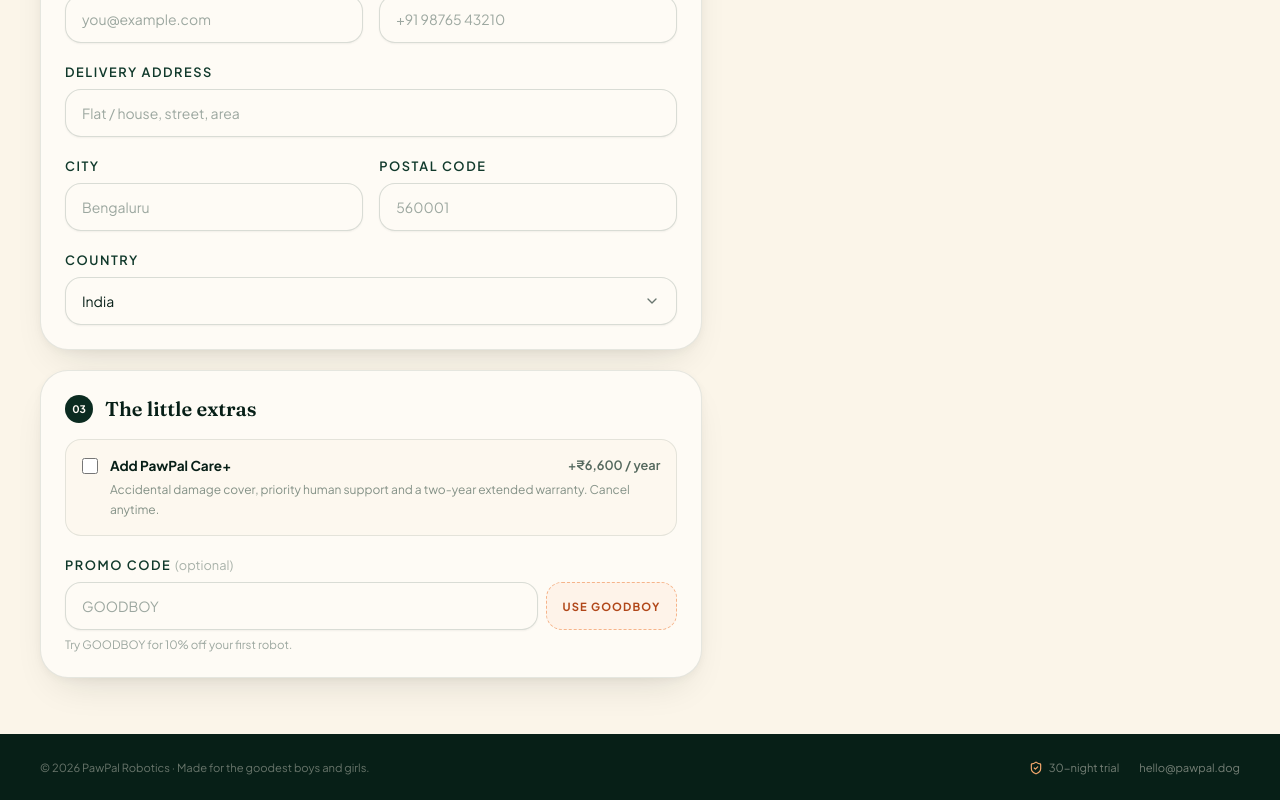
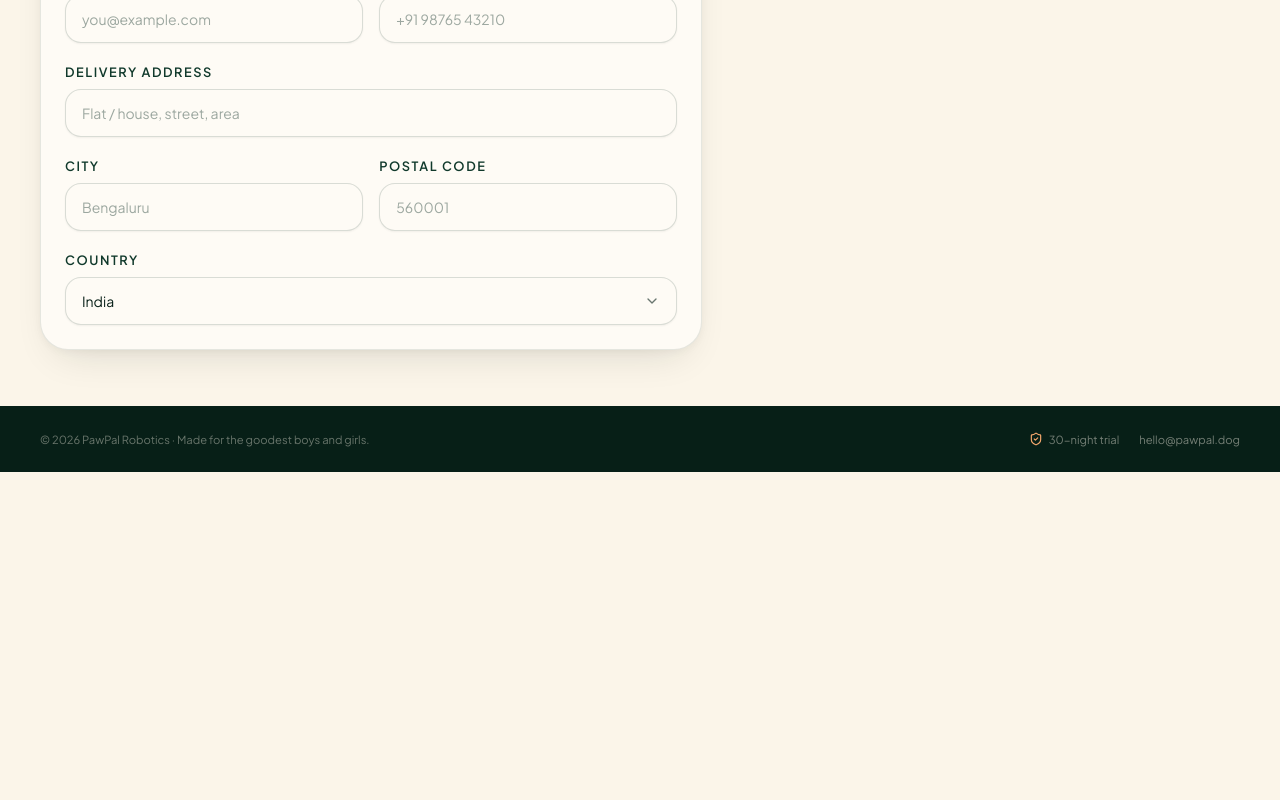
Before and after one commit to karthik1codes/1mj23cd024-hwa-hackathon, a Next.js app: page /order in a window 1280 px wide. Shown: the part 900-1700 px from the top of the page. After the commit the page ends 1372 px from the top, so only its background shows below. Built offline with nearby package versions, Linux system fonts and the light colour scheme.

Commit message:
Remove little extras section and apply default 10% GOODBOY discount at checkout

```diff
--- a/components/site/order-client.tsx
+++ b/components/site/order-client.tsx
@@ -86,7 +86,7 @@ export function OrderClient({ initialPlanId }: { initialPlanId: Plan["id"] }) {
   const [planId, setPlanId] = React.useState<Plan["id"]>(initialPlanId);
   const [quantity, setQuantity] = React.useState(1);
   const [addOn, setAddOn] = React.useState(false);
-  const [promo, setPromo] = React.useState("");
+  const [promo] = React.useState("GOODBOY");
   const [fields, setFields] = React.useState<Fields>(emptyFields);
   const [fieldErrors, setFieldErrors] = React.useState<Record<string, string>>({});
   const [serverError, setServerError] = React.useState("");
@@ -277,7 +277,6 @@ export function OrderClient({ initialPlanId }: { initialPlanId: Plan["id"] }) {
                 className="flex-1"
                 onClick={() => {
                   setOrder(null);
-                  setPromo("");
                   window.scrollTo({ top: 0, behavior: "smooth" });
                 }}
               >
@@ -514,66 +513,7 @@ export function OrderClient({ initialPlanId }: { initialPlanId: Plan["id"] }) {
           </div>
         </section>
 
-        <section aria-labelledby="step-extras" className="mt-5 rounded-[1.75rem] border border-forest-900/10 bg-cream-50 p-5 shadow-soft sm:p-6">
-          <div className="flex items-center gap-3">
-            <span className="grid size-7 place-items-center rounded-full bg-forest-900 text-[0.65rem] font-bold text-cream-50">03</span>
-            <h2 id="step-extras" className="font-display text-xl font-semibold text-forest-950">The little extras</h2>
-          </div>
 
-          <label
-            htmlFor="care-plus"
-            className={cn(
-              "mt-4 flex cursor-pointer items-start gap-3 rounded-2xl border p-4 transition-colors",
-              addOn ? "border-ember-400/60 bg-ember-50" : "border-forest-900/10 bg-cream-100/50 hover:border-forest-900/25",
-            )}
-          >
-            <input
-              id="care-plus"
-              type="checkbox"
-              checked={addOn}
-              onChange={(event) => setAddOn(event.target.checked)}
-              className="mt-0.5 size-4 shrink-0 accent-[#E8762F]"
-            />
-            <span className="flex-1">
-              <span className="flex flex-wrap items-center justify-between gap-2">
-                <span className="text-[0.85rem] font-bold text-forest-950">Add PawPal Care+</span>
-                <span className="text-[0.8rem] font-semibold text-forest-900/70">+{formatPrice(CARE_PLUS_PRICE)} / year</span>
-              </span>
-              <span className="mt-1 block text-[0.75rem] leading-relaxed text-forest-900/50">
-                Accidental damage cover, priority human support and a two-year
-                extended warranty. Cancel anytime.
-              </span>
-            </span>
-          </label>
-
-          <div className="mt-4">
-            <Label htmlFor="promo">Promo code <span className="font-normal normal-case tracking-normal text-forest-900/35">(optional)</span></Label>
-            <div className="mt-1.5 flex gap-2">
-              <Input
-                id="promo"
-                value={promo}
-                onChange={(event) => setPromo(event.target.value.toUpperCase())}
-                placeholder="GOODBOY"
-                className="uppercase"
-                aria-describedby="promo-hint"
-              />
-              <button
-                type="button"
-                onClick={() => setPromo("GOODBOY")}
-                className="shrink-0 rounded-2xl border border-dashed border-ember-400/60 bg-ember-50 px-4 text-[0.7rem] font-bold uppercase tracking-[0.1em] text-ember-700 transition-colors hover:bg-ember-100"
-              >
-                Use GOODBOY
-              </button>
-            </div>
-            <p id="promo-hint" className={cn("mt-1.5 text-[0.72rem]", promoRate > 0 ? "font-semibold text-forest-700" : "text-forest-900/40")}>
-              {promoRate > 0
-                ? `${promo.trim().toUpperCase()} applied — ${Math.round(promoRate * 100)}% off your robot.`
-                : promo.trim()
-                  ? "That code isn't active right now. Try GOODBOY."
-                  : "Try GOODBOY for 10% off your first robot."}
-            </p>
-          </div>
-        </section>
       </div>
 
       <aside className="lg:sticky lg:top-28 lg:self-start">
```
